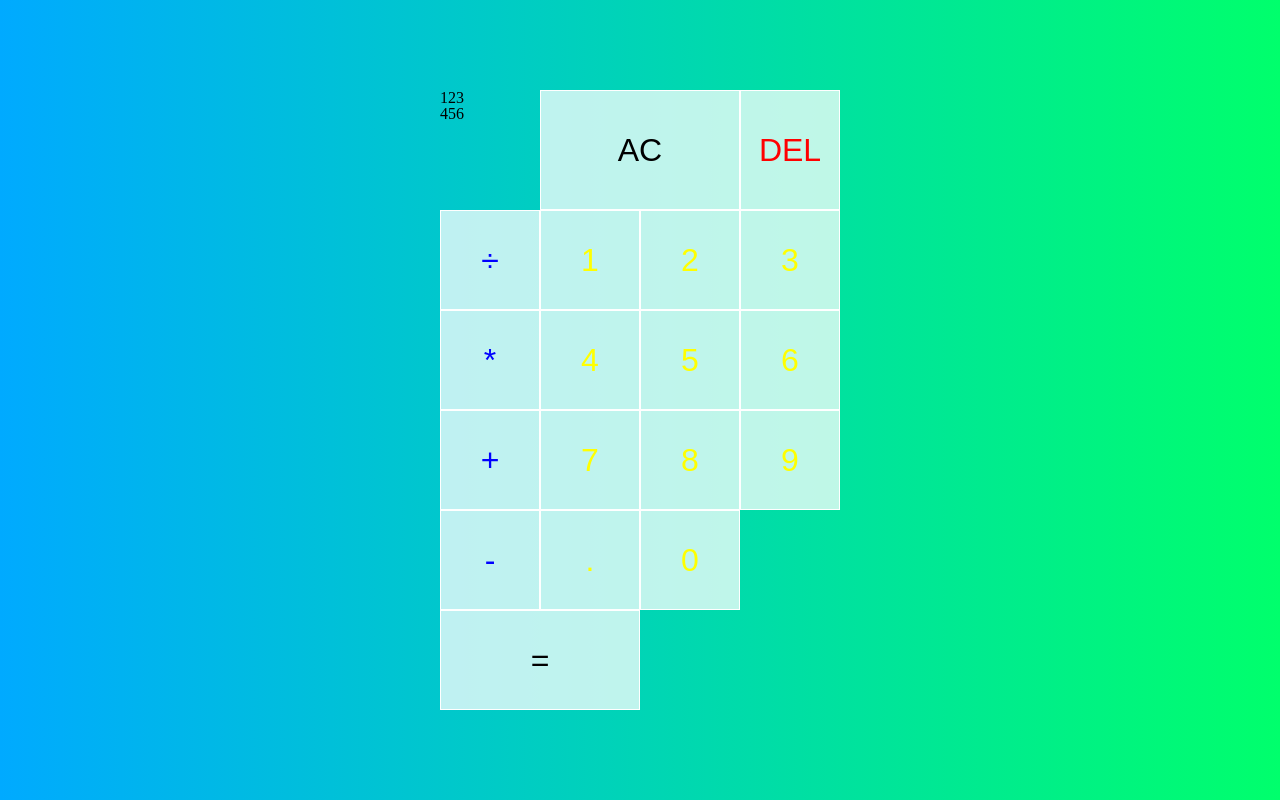
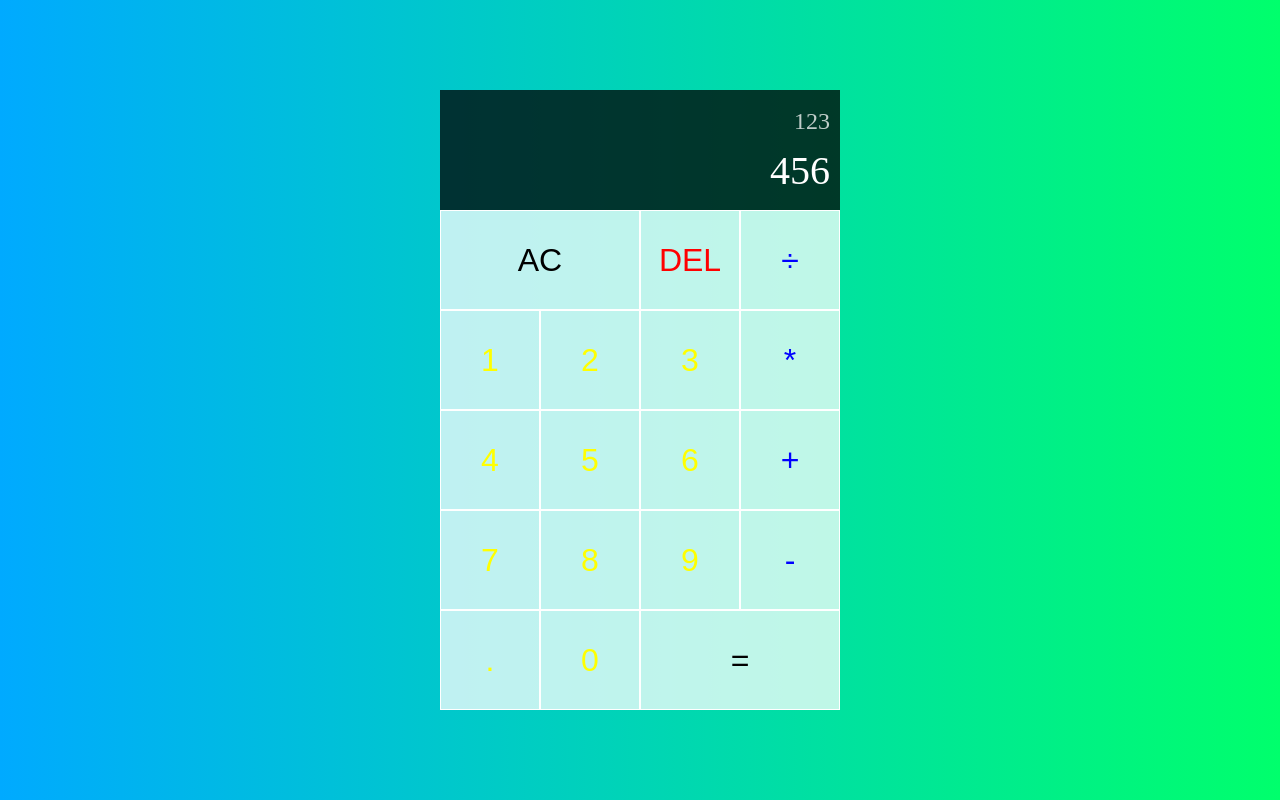
Before and after one commit to Sander-317/calculator_javascript, a plain HTML site: page index.html in a window 1280 px wide. Drawn offline with Linux system fonts and the light colour scheme.

Commit message:
styled output field of the calculator

```diff
--- a/styles/styles.scss
+++ b/styles/styles.scss
@@ -16,6 +16,28 @@ body {
     min-height: 100vh;
     grid-template-columns: repeat(4, 100px);
     grid-template-rows: minmax(120px, auto) repeat(5, 100px);
+
+    &__output{
+        grid-column: 1 / -1;
+        background-color: rgba(0, 0, 0, .75);
+        display: flex;
+        align-items: flex-end;
+        justify-content: space-around;
+        flex-direction: column;
+        padding: 10px;
+        word-wrap: break-word;
+        word-break: break-all;
+
+        &__previos-operand{
+            color: rgba(255, 255, 255, .75);
+            font-size: 1.5rem;
+
+        }
+    &__current-operand{
+        font-size: 2.5rem;
+        color: white;
+    }
+    }
 
     &__buttons {
         cursor: pointer;
```
Also changed, not shown: styles/styles.css, 1 other file.
